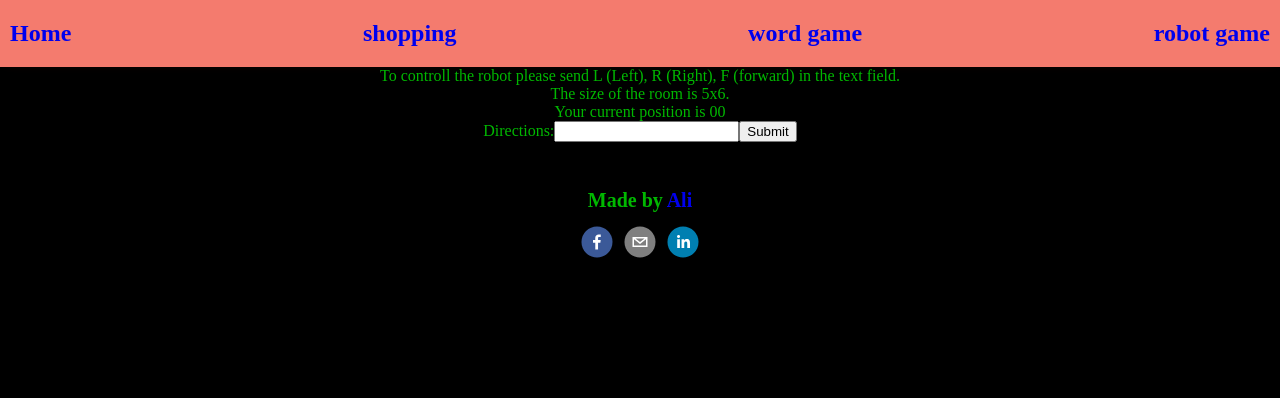
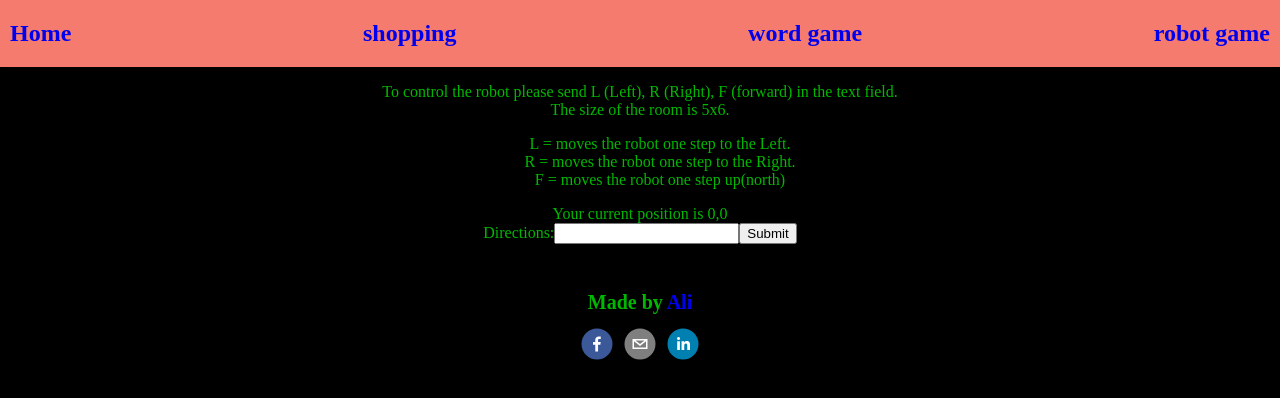
Before and after one commit to faradji/react-shopping-cart, a React (Create React App) app: page /robot in a window 1280 px wide. Shown: the top 398 px of the page. Built offline with nearby package versions, Linux system fonts and the light colour scheme.

Commit message:
minor style change and bug fix

```diff
--- a/src/pages/robot/RobotContent.js
+++ b/src/pages/robot/RobotContent.js
@@ -4,10 +4,17 @@ function Main() {
   return (
     <div className="main">
       <div className="main-board">
-        To controll the robot please send L (Left), R (Right), F (forward) in
-        the text field.
-        <br />
-        The size of the room is 5x6.
+        <p>
+          To control the robot please send L (Left), R (Right), F (forward) in
+          the text field.
+          <br />
+          The size of the room is 5x6.
+        </p>
+        <ul style={{ listStyleType: "none" }}>
+          <li>L = moves the robot one step to the Left.</li>
+          <li>R = moves the robot one step to the Right.</li>
+          <li>F = moves the robot one step up(north)</li>
+        </ul>
       </div>
       <div className="main-info">
         <div>
--- a/src/pages/robot/components/robotLogic.js
+++ b/src/pages/robot/components/robotLogic.js
@@ -5,6 +5,12 @@ function UserInputForm() {
   const [value, useValue] = useState("");
   const [position, usePosition] = useState(0);
   const [currentPos, useCurrentPos] = useState([0, 0]);
+
+  const handleChange = (e) => {
+    // set state of value to the input provided by the user
+    useValue(e.target.value);
+  };
+  useEffect(() => {
     const xyPos = [
       [0, 0],
       [0, 1],
@@ -37,12 +43,6 @@ function UserInputForm() {
       [5, 3],
       [5, 4],
     ];
-
-  const handleChange = (e) => {
-    // set state of value to the input provided by the user
-    useValue(e.target.value);
-  };
-  useEffect(() => {
     useCurrentPos(xyPos[position]);
   }, [position]);
 
@@ -112,7 +112,8 @@ function UserInputForm() {
   return (
     <form onSubmit={handleSubmit}>
       <label>
-        Your current position is {currentPos ? currentPos : "0,0"} <br />
+        Your current position is {currentPos ? currentPos.toString() : "0,0"}{" "}
+        <br />
       </label>
       <label>
         Directions:
```
Lines whose indentation alone changed are shown as unchanged.
